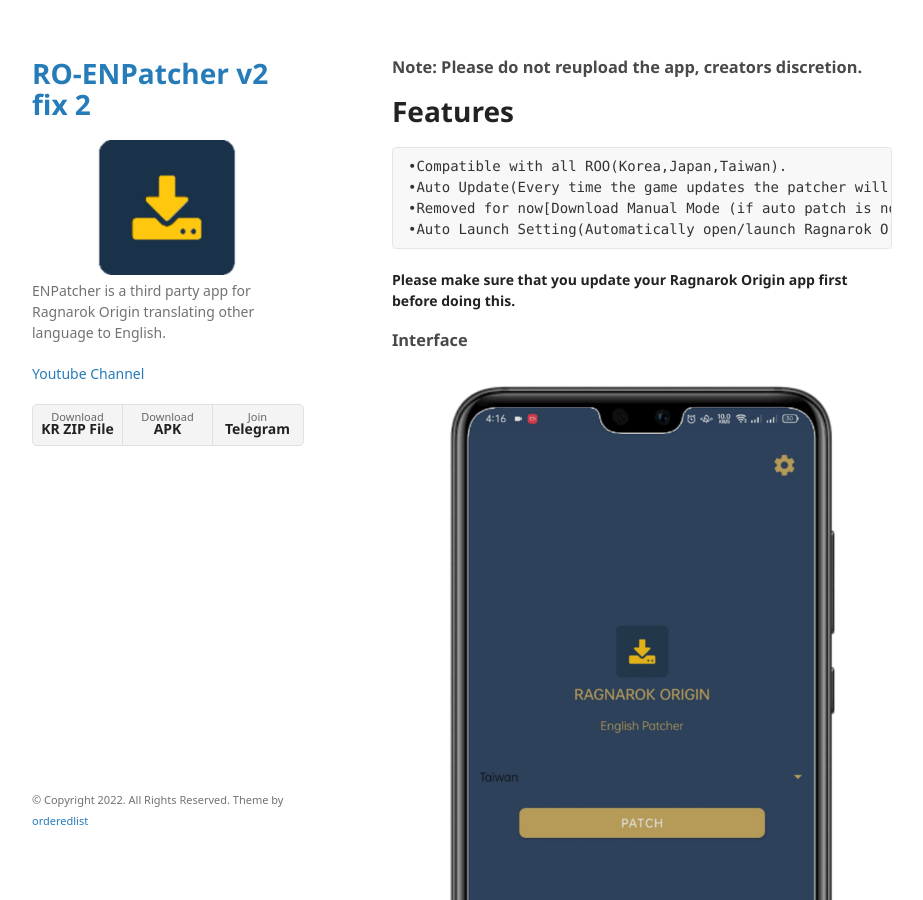
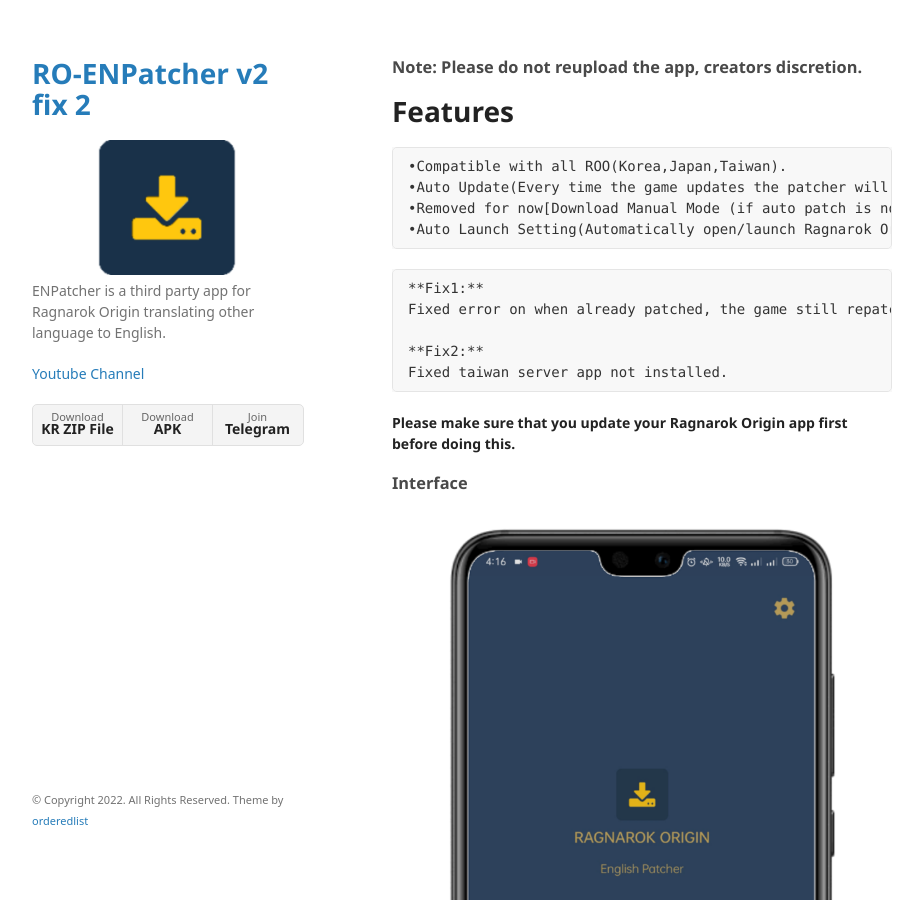
Before and after one commit to RO-ENPatcher/RO-ENPatcher.github.io, a Jekyll site: the page built from index.md, in a window 1280 px wide and 900 px high. Shown: the whole window, without its empty margins (178-1101 px from the left). Built offline with Jekyll 4.4.1, drawn with Linux system fonts in a browser that asks for light colours; some web fonts are replaced; our own code applies the rules of GitHub Pages for plain Markdown files.

Commit message:
Update index.md

````diff
--- a/index.md
+++ b/index.md
@@ -12,6 +12,16 @@ layout: default
 •Removed for now[Download Manual Mode (if auto patch is not working, or user doesn't want an auto patch)]
 •Auto Launch Setting(Automatically open/launch Ragnarok Origin after patching).
 ```
+
+```
+**Fix1:**
+Fixed error on when already patched, the game still repatching.
+
+**Fix2:**
+Fixed taiwan server app not installed.
+```
+
+
 
 **Please make sure that you update your Ragnarok Origin app first before doing this.**
 
````
